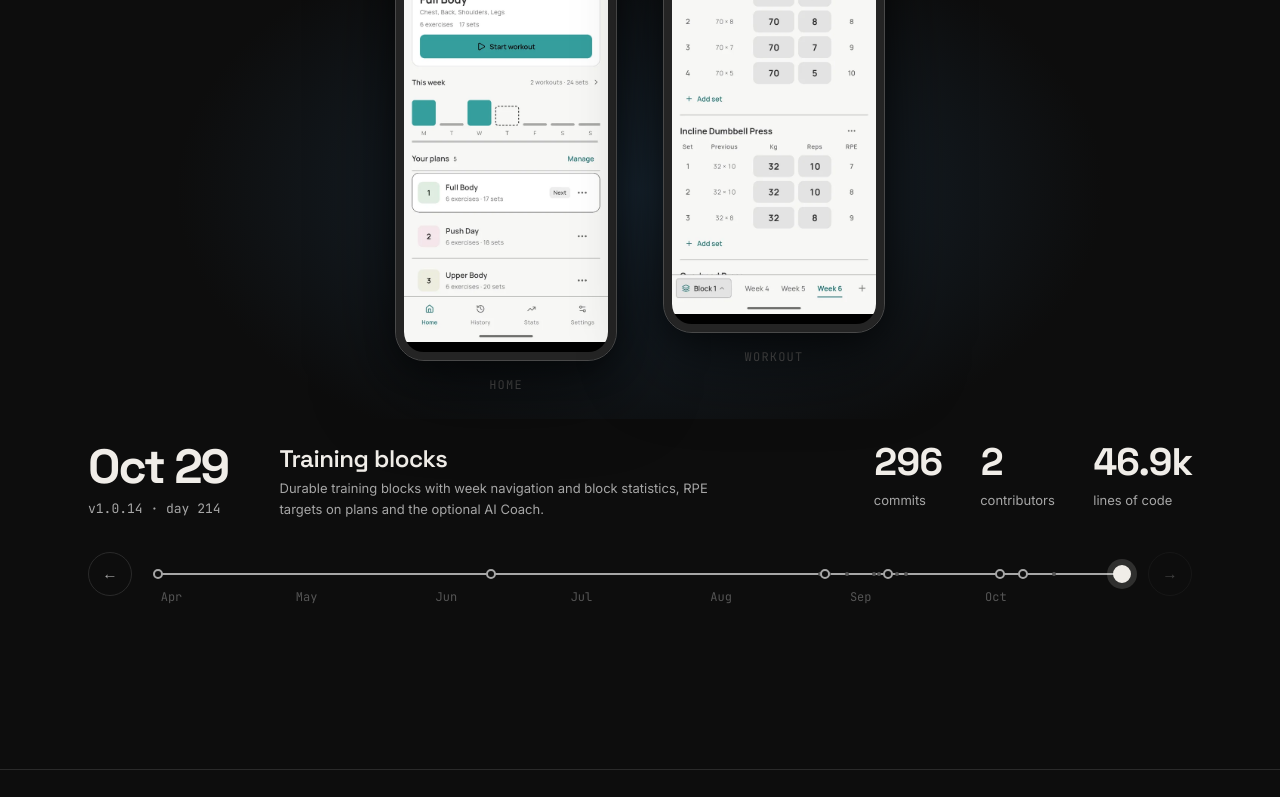
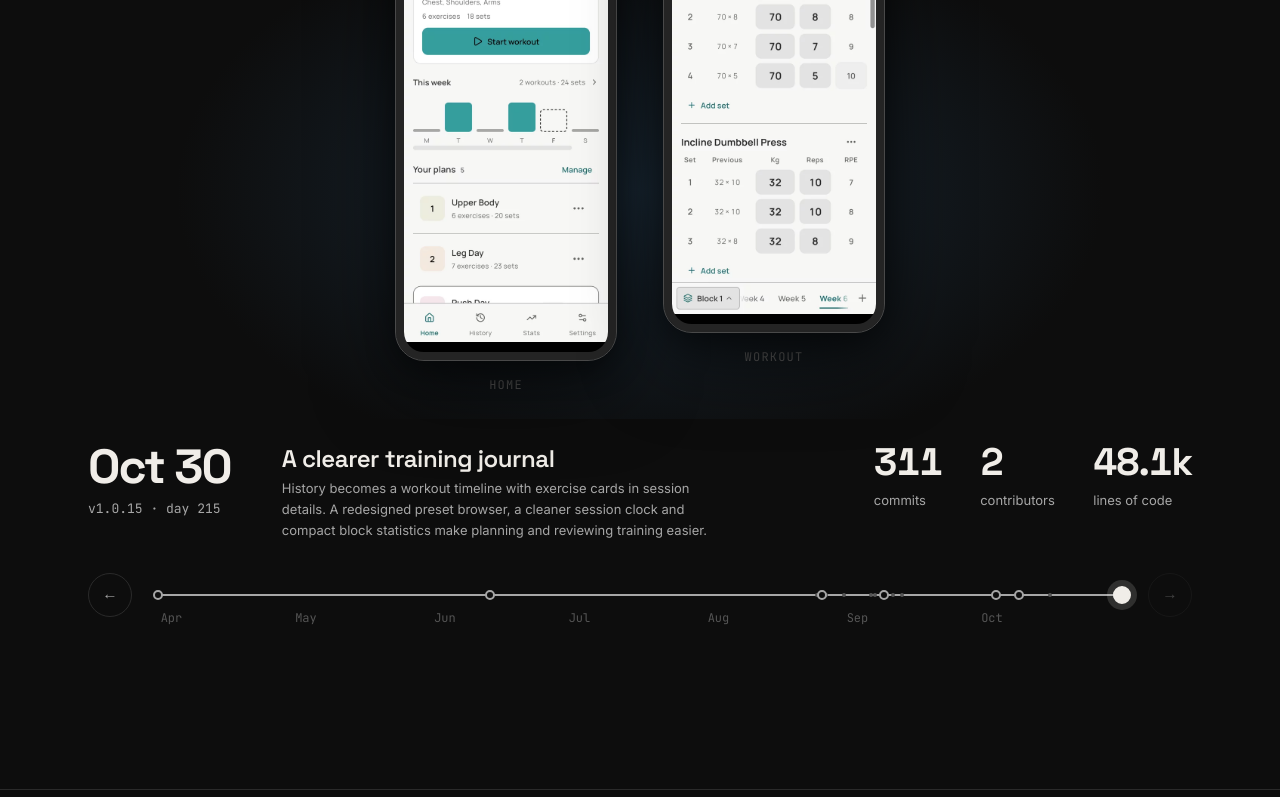
Before and after one commit to AalishMS/OpenGym-Product-Page, a React (Vite) app: page / in a window 1280 px wide. Shown: the part 7821-8618 px from the top of the page. Built offline with nearby package versions, Linux system fonts and the light colour scheme; no server answers; a web font is replaced by a local one.

Commit message:
feat: add v1.0.15 to the version history timeline

```diff
--- a/src/history.ts
+++ b/src/history.ts
@@ -2,7 +2,7 @@
 // committed to the app repo at each point (public/history/), resized to 540px wide.
 // Stats are measured at that commit: commits = `git rev-list --count`, linesOfCode =
 // lines of Dart under lib/, contributors = distinct people (several aliases are one person).
-// Last checked: 2026-10-30 (OpenGym@782dcd8).
+// Last checked: 2026-10-30 (OpenGym@ca70986).
 export interface HistoryMilestone {
   date: string;
   version: string;
@@ -16,7 +16,7 @@ export interface HistoryMilestone {
 }
 
 export const historyStart = '2026-03-29';
-export const historyEnd = '2026-10-29';
+export const historyEnd = '2026-10-30';
 
 export const historyMilestones: HistoryMilestone[] = [
   {
@@ -102,10 +102,22 @@ export const historyMilestones: HistoryMilestone[] = [
     linesOfCode: 46939,
     screens: { home: '/history/2026-10c-home.webp', workout: '/history/2026-10c-workout.webp' },
   },
+  {
+    date: '2026-10-30',
+    version: 'v1.0.15',
+    commit: 'ca70986',
+    title: 'A clearer training journal',
+    summary:
+      'History becomes a workout timeline with exercise cards in session details. A redesigned preset browser, a cleaner session clock and compact block statistics make planning and reviewing training easier.',
+    commits: 311,
+    contributors: 2,
+    linesOfCode: 48074,
+    screens: { home: '/history/2026-10d-home.webp', workout: '/history/2026-10d-workout.webp' },
+  },
 ];
 
 // Dates of every published release tag, drawn as small ticks on the track.
 export const historyReleaseDates = [
   '2026-08-23', '2026-08-24', '2026-08-25', '2026-08-29', '2026-09-04', '2026-09-05', '2026-09-07',
-  '2026-09-09', '2026-09-11', '2026-10-02', '2026-10-07', '2026-10-14', '2026-10-29',
+  '2026-09-09', '2026-09-11', '2026-10-02', '2026-10-07', '2026-10-14', '2026-10-29', '2026-10-30',
 ];
```
Also changed, not shown: public/history/2026-10d-home.webp (added), public/history/2026-10d-workout.webp (added).
